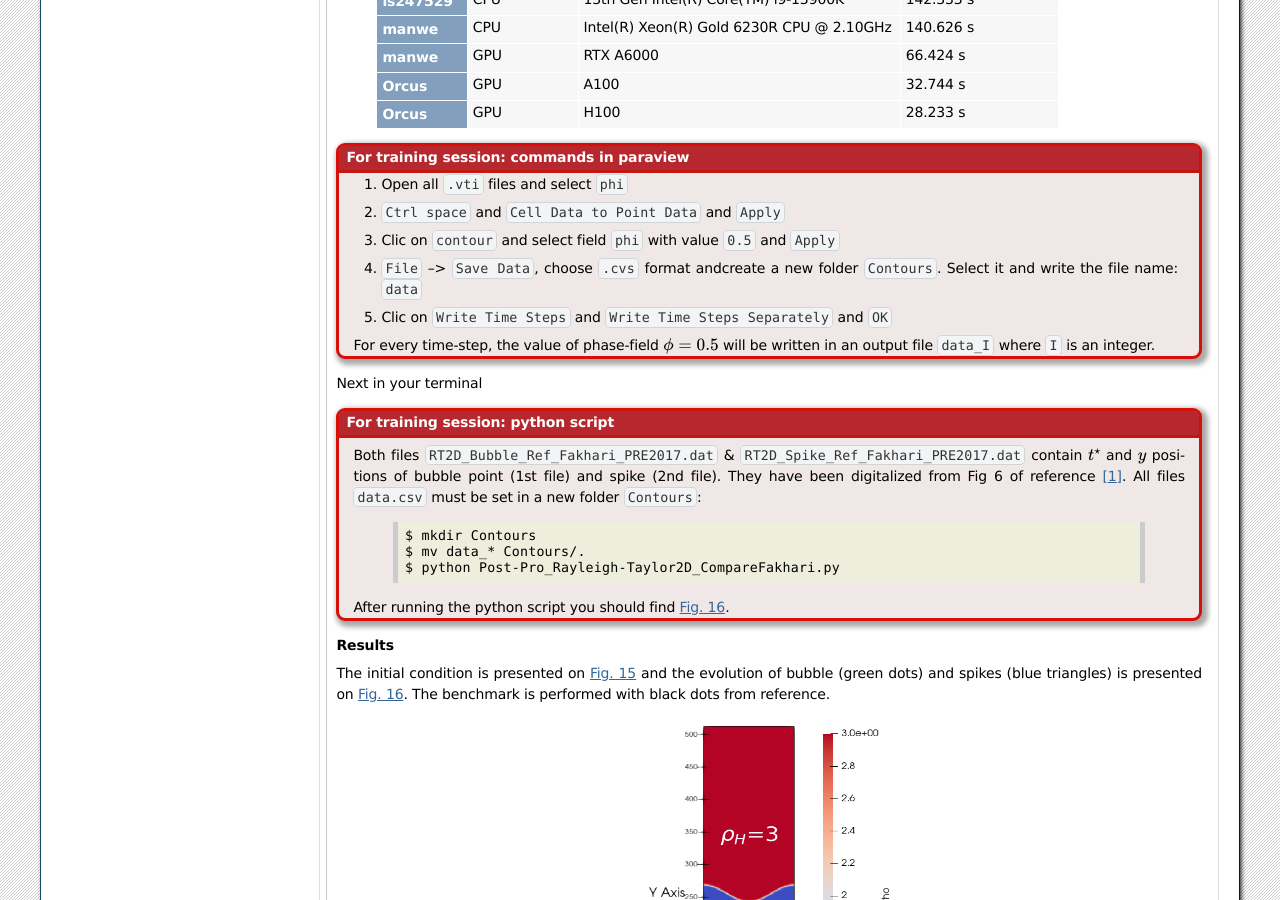
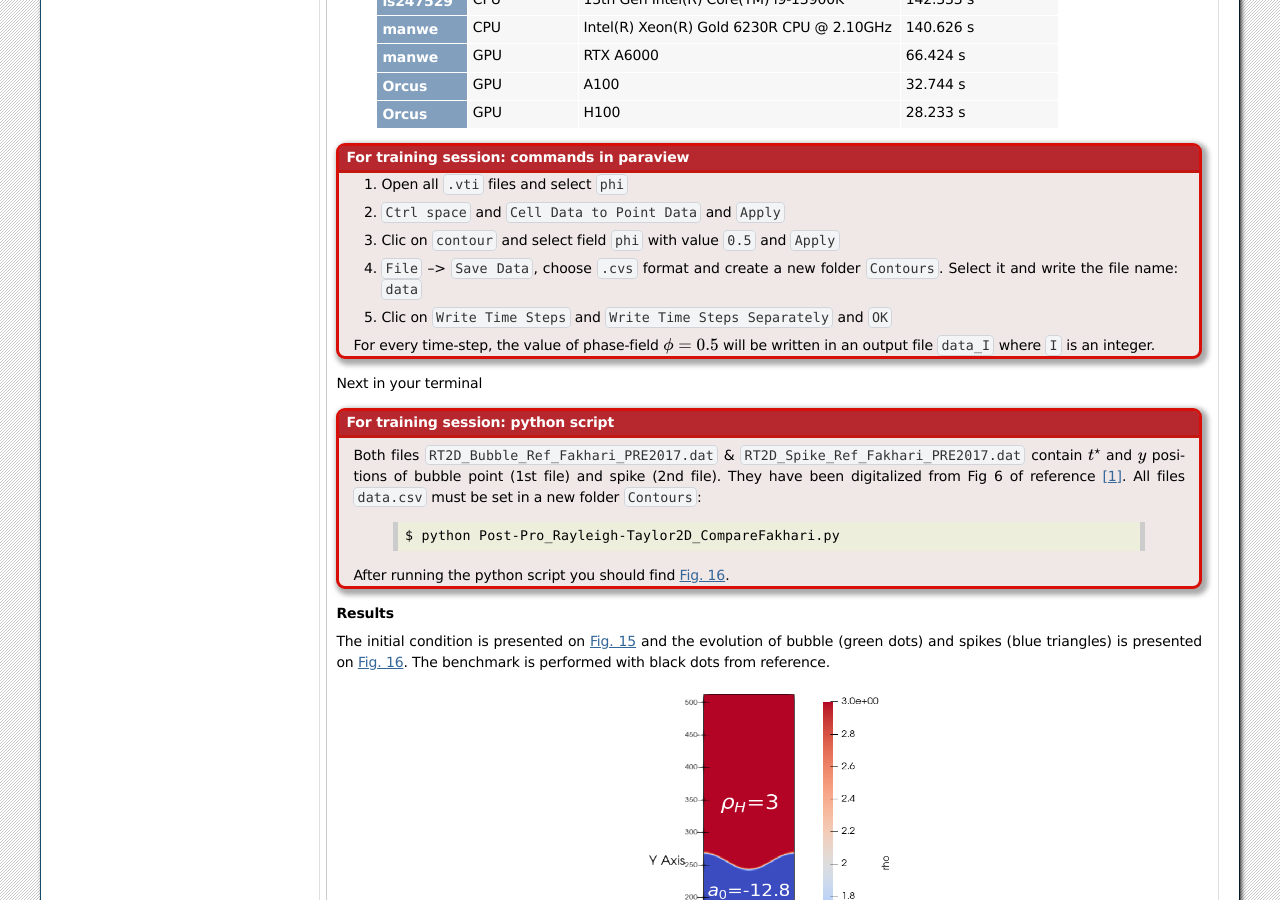
Before and after one commit to cea-lbm-saclay/LBM_Saclay_Documentation, a Sphinx documentation site: the page built from doc/src_doc/01_USER_GUIDE/RUN_TRAINING_LBM/Test_Cases_Two_Phase.rst, in a window 1280 px wide and 900 px high, scrolled down 2936 px. Built offline with Sphinx 7.4.7, drawn with Linux system fonts in a browser that asks for light colours.

Commit message:
New update for training session

```diff
--- a/doc/src_doc/01_USER_GUIDE/RUN_TRAINING_LBM/Test_Cases_Two_Phase.rst
+++ b/doc/src_doc/01_USER_GUIDE/RUN_TRAINING_LBM/Test_Cases_Two_Phase.rst
@@ -217,7 +217,7 @@ The first three test cases for two-phase with fluid flows compare the numerical
             1. Open all ``.vti`` files and select ``phi``
             2. ``Ctrl space`` and ``Cell Data to Point Data`` and ``Apply``
             3. Clic on ``contour`` and select field ``phi`` with value ``0.5`` and ``Apply``
-            4. ``File`` --> ``Save Data``, choose ``.cvs`` format andcreate a new folder ``Contours``. Select it and write the file name: ``data``
+            4. ``File`` --> ``Save Data``, choose ``.cvs`` format and create a new folder ``Contours``. Select it and write the file name: ``data``
             5. Clic on ``Write Time Steps`` and ``Write Time Steps Separately`` and ``OK``
 
             For every time-step, the value of phase-field :math:`\phi=0.5` will be written in an output file ``data_I`` where ``I`` is an integer.
@@ -231,8 +231,6 @@ The first three test cases for two-phase with fluid flows compare the numerical
 
                .. code-block:: shell
 
-                  $ mkdir Contours
-                  $ mv data_* Contours/.
                   $ python Post-Pro_Rayleigh-Taylor2D_CompareFakhari.py
 
             After running the python script you should find :numref:`target-Fig-RT2D-Evol`.
```
